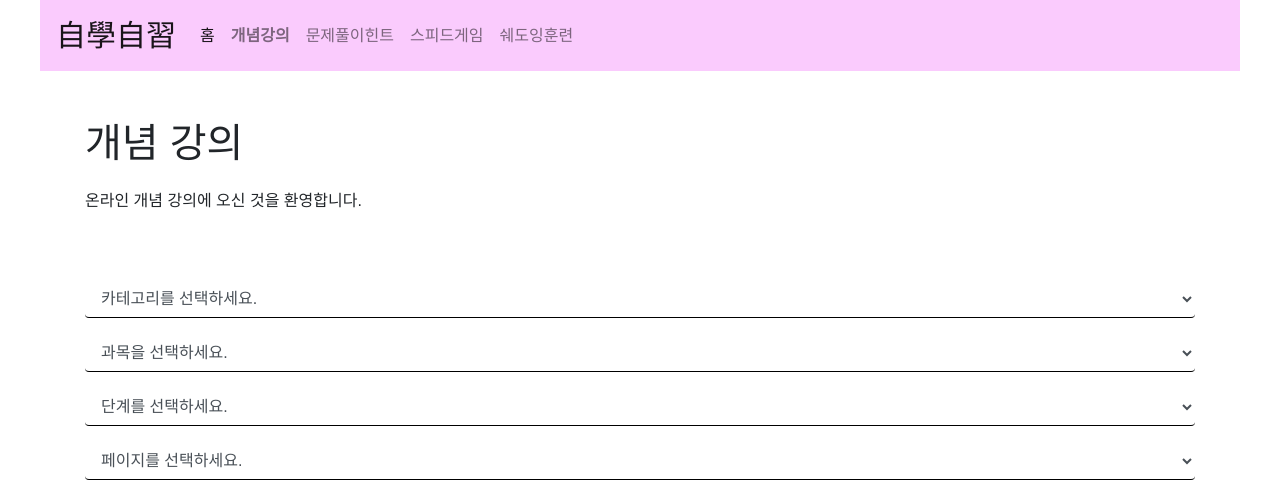
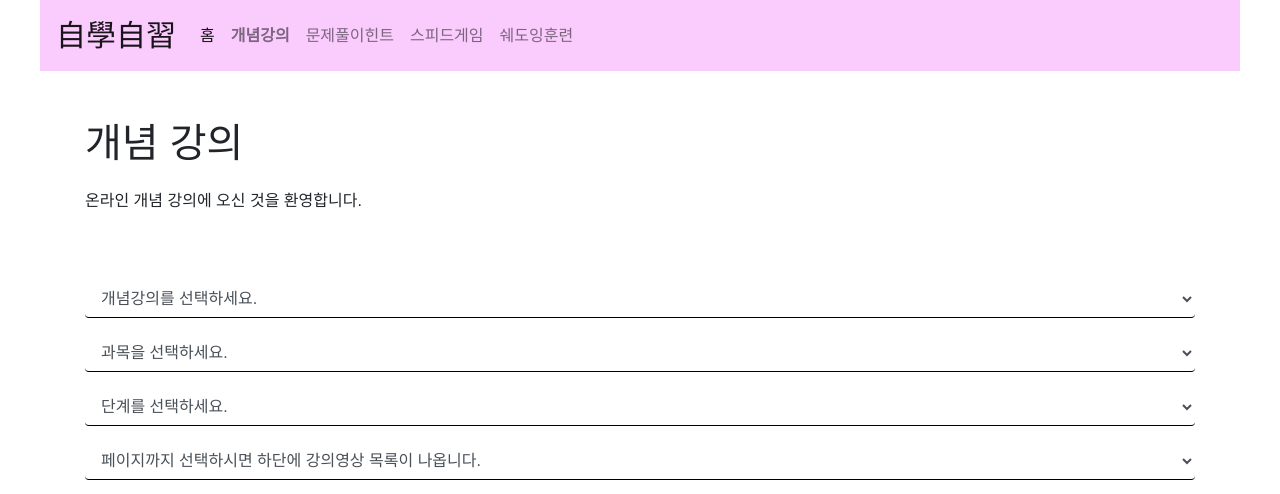
Before and after one commit to POWERSTORM1014/homepage, a plain HTML site: page about.html in a window 1280 px wide. Shown: the top 494 px of the page. Drawn offline with nearby package versions, Linux system fonts and the light colour scheme; no server answers.

Commit message:
Add files via upload

```diff
--- a/about.html
+++ b/about.html
@@ -145,7 +145,7 @@
 
       <div class="dropdowns">
         <select id="select-category" class="form-control mb-3">
-          <option value="">카테고리를 선택하세요.</option>
+          <option value="">개념강의를 선택하세요.</option>
         </select>
         <select id="select-subcategory" class="form-control mb-3">
           <option value="">과목을 선택하세요.</option>
@@ -154,7 +154,7 @@
           <option value="">단계를 선택하세요.</option>
         </select>
         <select id="select-subsubcategory2" class="form-control mb-3">
-          <option value="">페이지를 선택하세요.</option>
+          <option value="">페이지까지 선택하시면 하단에 강의영상 목록이 나옵니다.</option>
         </select>
       </div>
 
```
